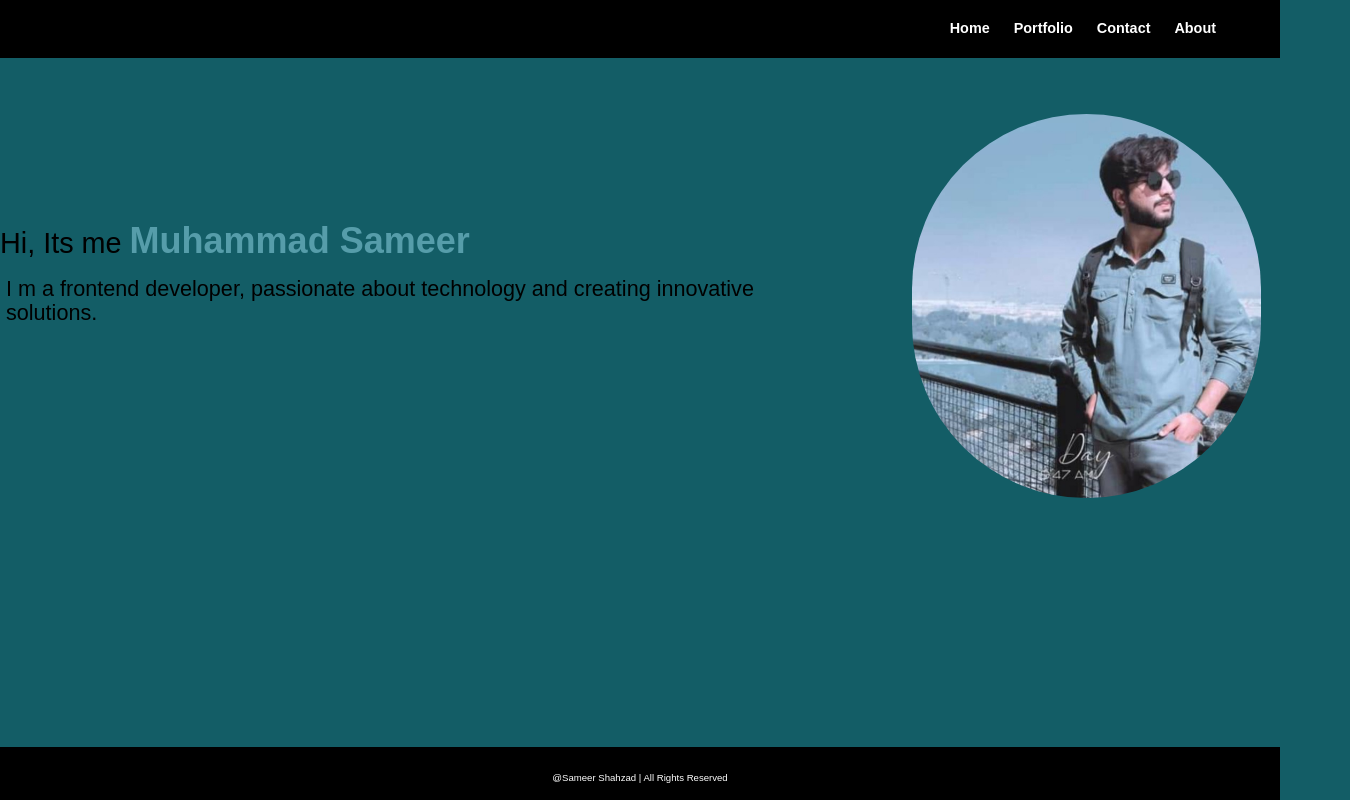
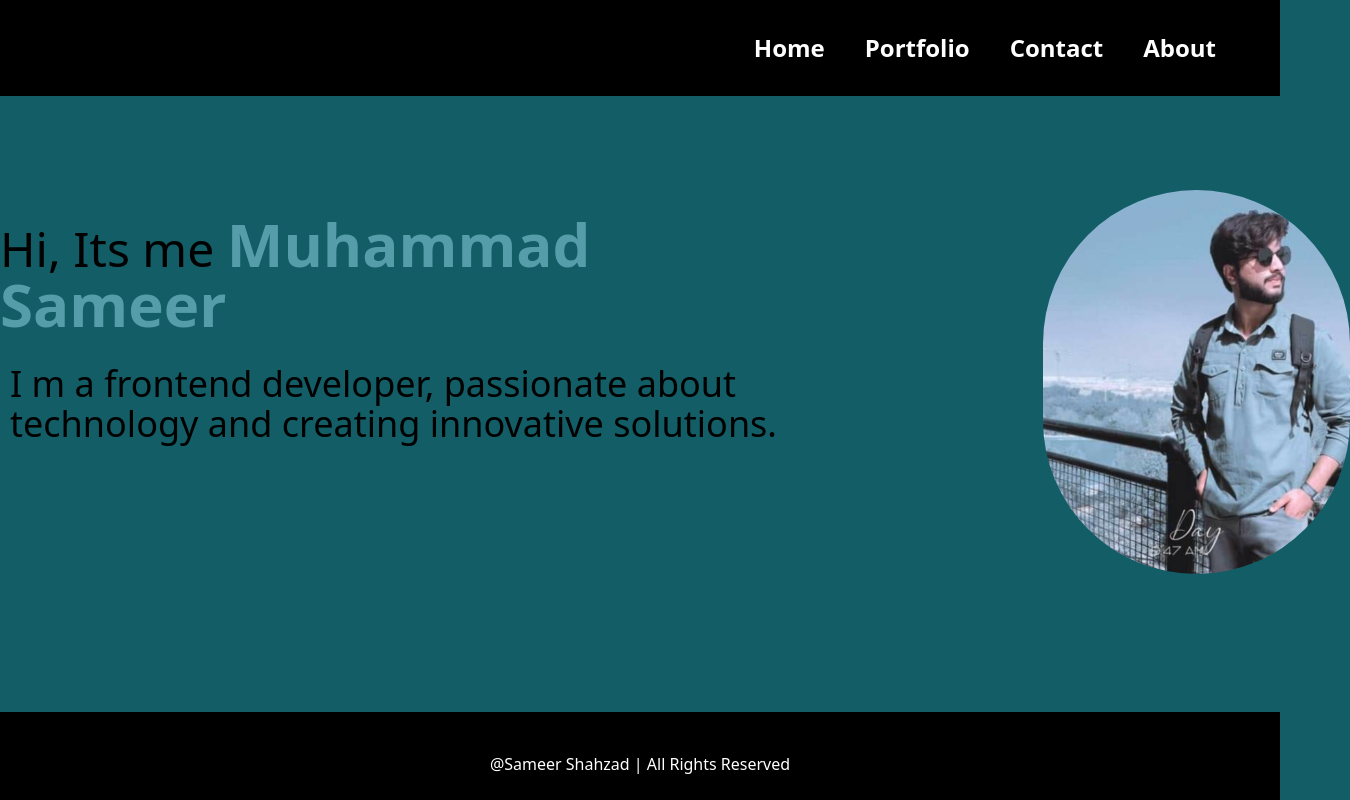
Before and after one commit to samskproduction/02-assignment, a Next.js app: page / in a window 1280 px wide. Shown: the whole page, 1350 px wide, since content can reach past the window. Built offline with nearby package versions, Linux system fonts and the light colour scheme.

Commit message:
Update globals.css

```diff
--- a/app/globals.css
+++ b/app/globals.css
@@ -2,27 +2,6 @@
 @tailwind components;
 @tailwind utilities;
 
-@tailwind base;
-@tailwind components;
-@tailwind utilities;
-
-* {
-    margin: 0;
-    padding: 0;
-    box-sizing: border-box;
-    text-decoration: none;
-    border: none;
-    outline: none;
-    scroll-behavior: smooth;
-    font-family: "poppins", sans-serif;
-  }
-
-
-  html {
-    font-size: 60%;
-    overflow-x: hidden;
-
-  }
   body {
     background: #135D66;
   }
```
